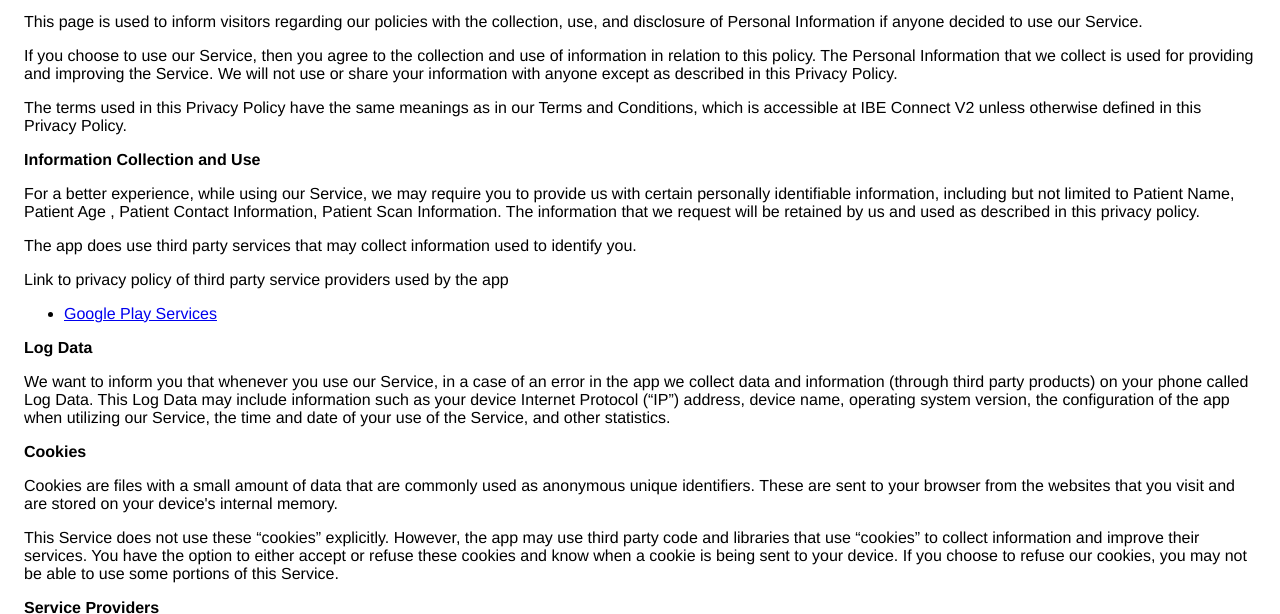
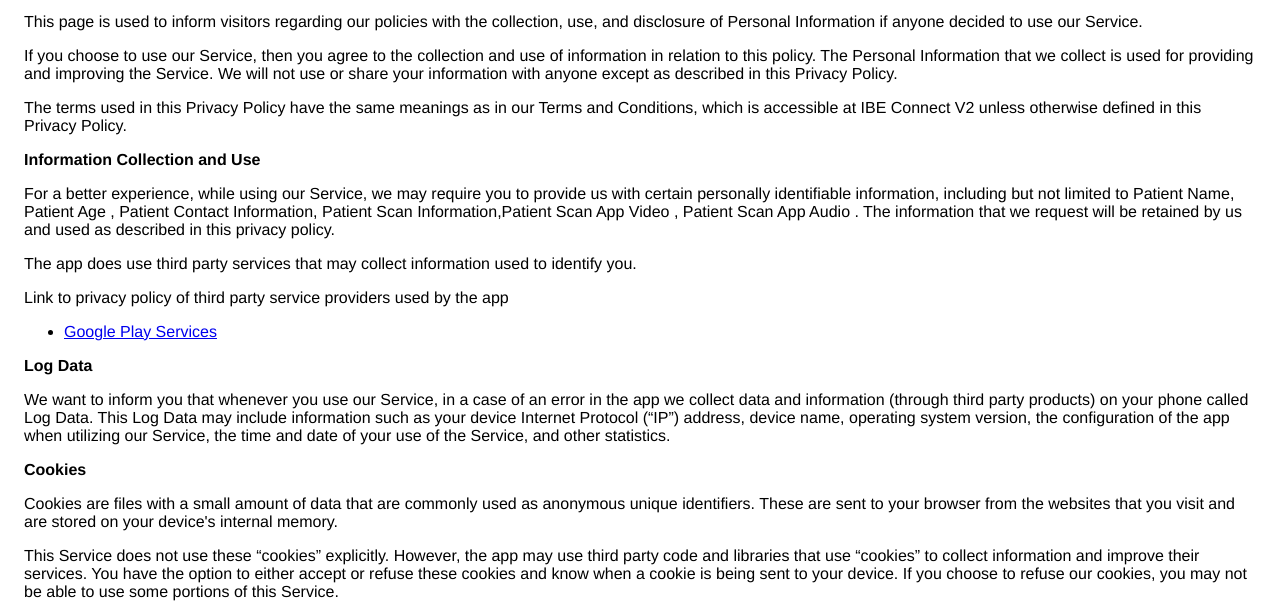
Before and after one commit to ue-life-sciences/privacy_policy, a plain HTML site: page index.html in a window 1280 px wide. Shown: the part 113-727 px from the top of the page. Drawn offline with Linux system fonts and the light colour scheme.

Commit message:
added video and audio recording

```diff
--- a/index.html
+++ b/index.html
@@ -33,7 +33,7 @@
                   </p> <p><strong>Information Collection and Use</strong></p> <p>
                     For a better experience, while using our Service,
                     we may require you to provide us with certain
-                    personally identifiable information, including but not limited to Patient Name, Patient Age , Patient Contact Information, Patient Scan Information. The
+                    personally identifiable information, including but not limited to Patient Name, Patient Age , Patient Contact Information, Patient Scan Information,Patient Scan App Video , Patient Scan App Audio . The
                     information that we request will be
                     retained by us and used as described in this privacy policy.
                   </p> <p>
```
